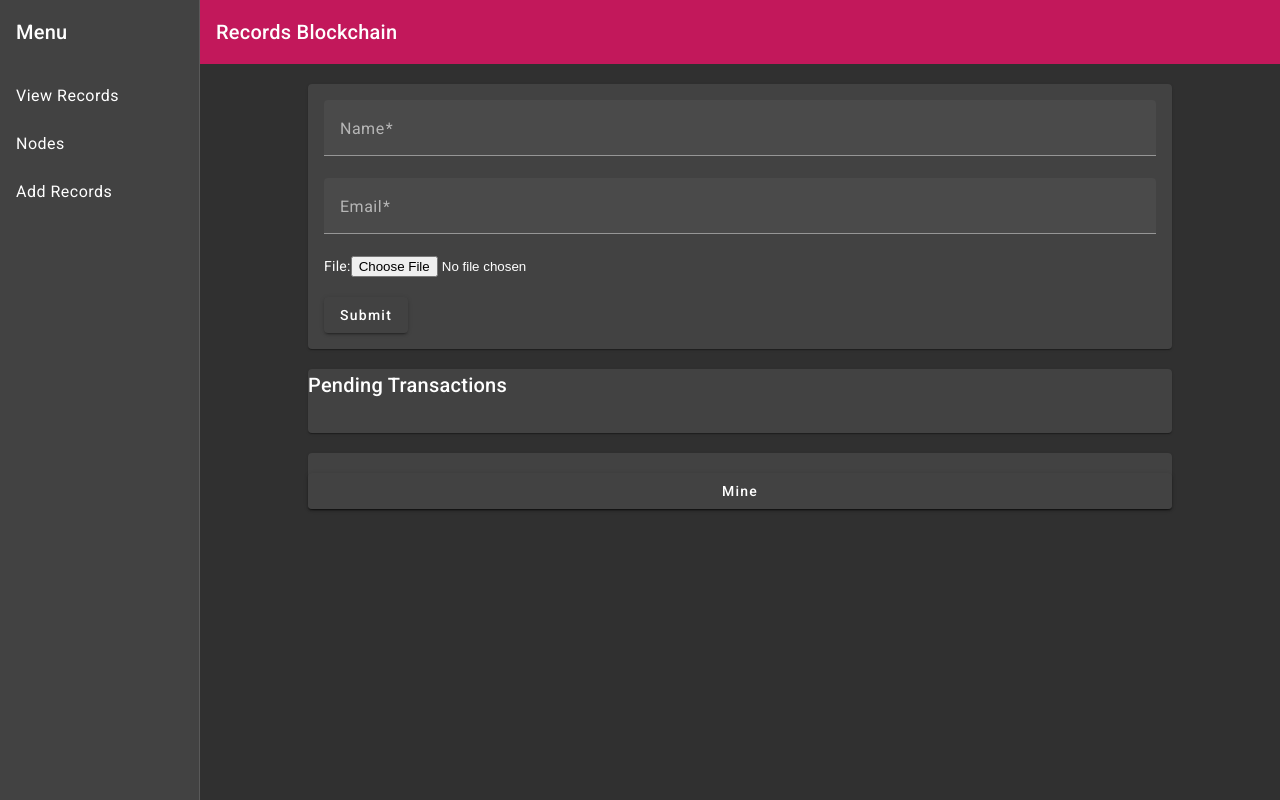
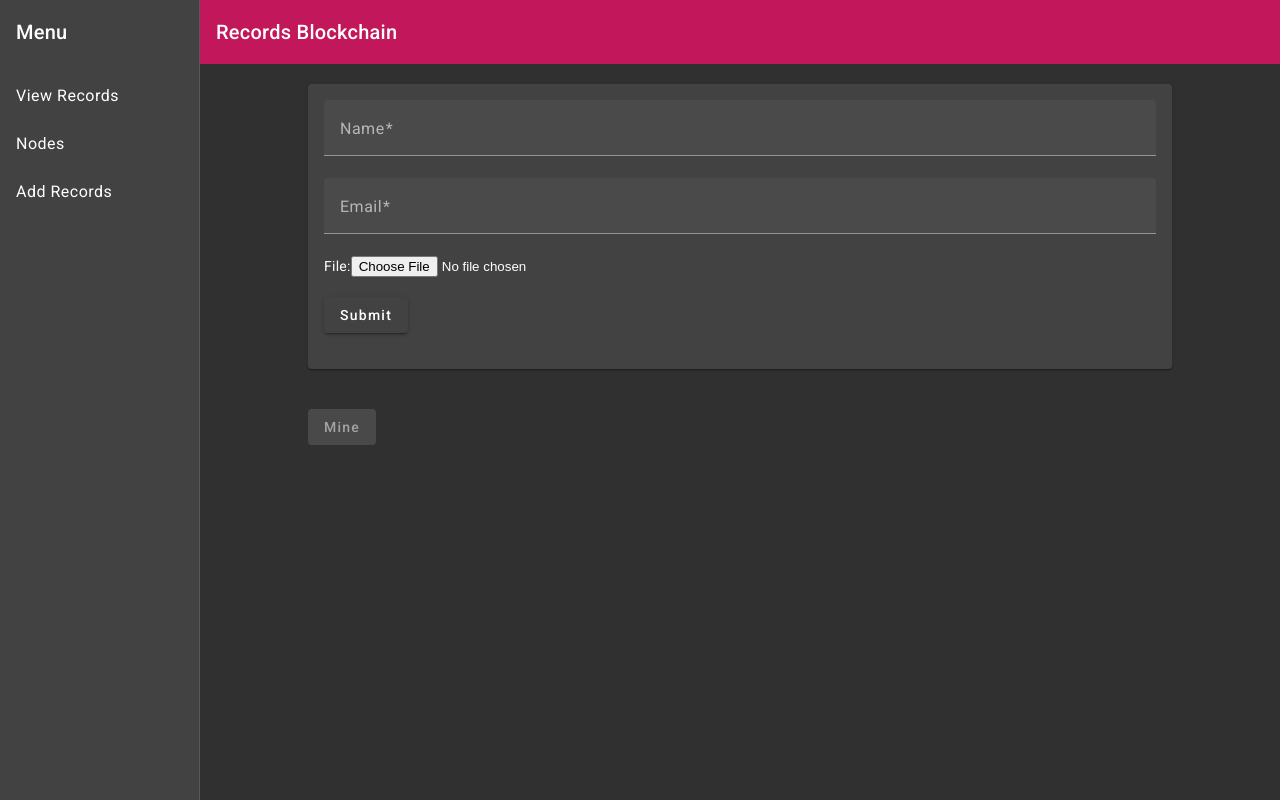
Before and after one commit to refrigeratedwater/blockchain-frontend, an Angular app: page /add in a window 1280 px wide. Built offline with nearby package versions, Linux system fonts and the light colour scheme.

Commit message:
improved ui mine button

```diff
--- a/src/app/components/add-record/add-record.component.html
+++ b/src/app/components/add-record/add-record.component.html
@@ -1,5 +1,5 @@
 <section>
-  <mat-card>
+  <mat-card class="input-card">
     <mat-card-content>
       <form (ngSubmit)="submit()" #transactionForm="ngForm">
         <mat-form-field appearance="fill">
@@ -39,7 +39,7 @@
   </mat-card>
 
   <!-- View Pending Transactions Section -->
-  <mat-card>
+  <mat-card class="input-card" *ngIf="isSubmitted">
     <mat-card-title>Pending Transactions</mat-card-title>
     <mat-card-content>
       <mat-list>
@@ -52,7 +52,10 @@
       </mat-list>
     </mat-card-content>
   </mat-card>
-  <mat-card>
-    <button mat-raised-button (click)="mine()">Mine</button>
-  </mat-card>
+
+  <div class="transactions-container">
+    <button mat-raised-button (click)="mine()" [disabled]="!isSubmitted">
+      Mine
+    </button>
+  </div>
 </section>
--- a/src/app/components/add-record/add-record.component.scss
+++ b/src/app/components/add-record/add-record.component.scss
@@ -6,24 +6,41 @@ section {
   margin-top: 20px;
 }
 
-mat-card {
+.input-card {
   width: 80%;
   margin-bottom: 20px;
-}
 
-mat-form-field {
-  width: 100%;
-}
+  display: flex;
+  flex-direction: column;
 
-button {
-  margin-top: 20px;
+  mat-card-content {
+    flex: 1;
+    overflow-y: auto;
+    max-height: 400px;
+  }
+
+  mat-form-field {
+    width: 100%;
+  }
 }
 
 /* Pending Transactions styling */
 mat-list-item {
-  padding: 10px 0;
+  white-space: nowrap;
+  overflow-x: auto;
 }
 
 mat-divider {
   margin: 10px 0;
 }
+
+.transactions-container {
+  width: 80%;
+  display: flex;
+  flex-direction: column;
+  align-items: flex-start;
+}
+
+button[mat-raised-button]:last-of-type {
+  margin: 20px 0;
+}
--- a/src/app/components/add-record/add-record.component.ts
+++ b/src/app/components/add-record/add-record.component.ts
@@ -12,8 +12,8 @@ export class AddRecordComponent {
   transaction: Transaction = new Transaction('', '', null);
   pendingTransactions: Transaction[] = [];
   mineTransaction!: Blockchain;
+  isSubmitted = false;
 
-  load_pending = false;
   constructor(private blockchainService: BlockchainService) {}
 
   fetchPendingTransactions(): void {
@@ -39,8 +39,9 @@ export class AddRecordComponent {
         .subscribe((response) => {
           alert('Transaction added successfully!');
           this.transaction = new Transaction('', '', null);
-          this.load_pending = true;
-          if (this.load_pending) {
+          this.isSubmitted = true;
+
+          if (this.isSubmitted) {
             this.fetchPendingTransactions();
           }
         });
@@ -50,6 +51,7 @@ export class AddRecordComponent {
   }
 
   mine() {
+    this.isSubmitted = false;
     this.blockchainService.mineTransaction().subscribe((data) => {
       this.mineTransaction = data;
       console.log(this.mineTransaction);
```
